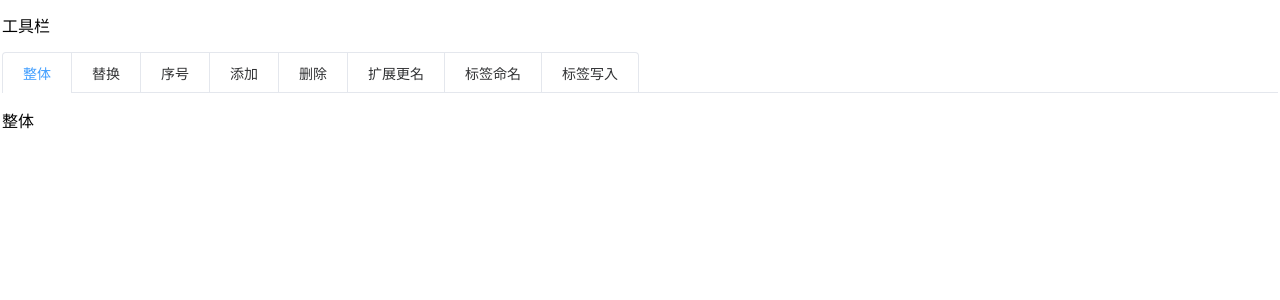
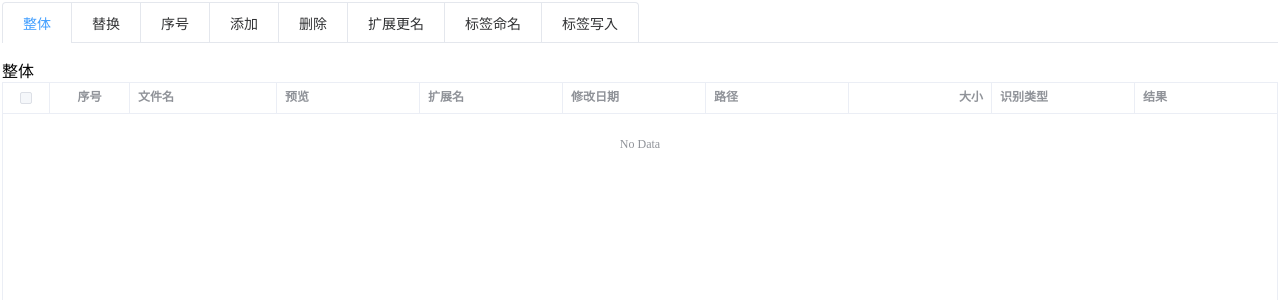
Before and after one commit to hedashuaii/easy-rename, a Vue app: page / in a window 1280 px wide. Shown: the top 300 px of the page. Built offline with nearby package versions, Linux system fonts and the light colour scheme.

Commit message:
feat: 完善拖曳文件到列表区域增加文件的功能

```diff
--- a/package.json
+++ b/package.json
@@ -9,7 +9,10 @@
     "preview": "vite preview"
   },
   "dependencies": {
+    "@element-plus/icons-vue": "^2.0.10",
+    "@types/filesize": "^5.0.0",
     "element-plus": "^2.2.19",
+    "filesize": "^10.0.5",
     "vue": "^3.2.41"
   },
   "devDependencies": {
@@ -19,6 +22,7 @@
     "electron-builder": "^23.0.3",
     "electron-devtools-installer": "^3.2.0",
     "rimraf": "^3.0.2",
+    "sass": "^1.55.0",
     "typescript": "^4.6.4",
     "vite": "^3.2.0",
     "vite-plugin-electron": "^0.4.5",
--- a/src/App.vue
+++ b/src/App.vue
@@ -1,23 +1,21 @@
 <script setup lang="ts">
 import Toolbar from './components/Toolbar.vue'
 import ActionBar from './components/ActionBar.vue'
+import FileList from './components/FileList.vue'
 </script>
 
 <template>
+<div class="easy-rename">
   <Toolbar />
   <ActionBar />
+  <FileList />
+</div>
 </template>
 
 <style scoped>
-.logo {
-  height: 6em;
-  padding: 1.5em;
-  will-change: filter;
-}
-.logo:hover {
-  filter: drop-shadow(0 0 2em #646cffaa);
-}
-.logo.vue:hover {
-  filter: drop-shadow(0 0 2em #42b883aa);
+.easy-rename {
+  height: 100%;
+  display: flex;
+  flex-direction: column;
 }
 </style>
--- /dev/null
+++ b/src/components/FileList.vue
@@ -0,0 +1,105 @@
+<script setup lang="ts">
+import dayjs from "dayjs";
+import { reactive } from "vue";
+import { filesize } from "filesize";
+import { IFileListItem, EFileType } from "../types";
+import { getFileType, getFileChannelPath, getFileExtension } from "../utils";
+
+const tableData = reactive<IFileListItem[]>([]);
+
+const handleDrop = (e: DragEvent) => {
+  console.log(e.dataTransfer?.files);
+  e.preventDefault();
+  e.stopPropagation();
+
+  const files = Array.from(e.dataTransfer?.files ?? []).map((item) => {
+    const { lastModified, name, size, webkitRelativePath, type, path } = item;
+
+    const channelPath = getFileChannelPath(item);
+
+    const extension = getFileExtension(item);
+
+    // TODO: 后期考虑用 node 的 fs.state 来判断是文件还文件夹
+    const fileType = getFileType(item);
+
+    // 组装新数据
+    return {
+      lastModified,
+      name,
+      size,
+      webkitRelativePath,
+      type,
+      path,
+      channelPath,
+      extension,
+      fileType,
+    } as any;
+  });
+
+  files.forEach((item) => tableData.push(item));
+};
+</script>
+
+<template>
+  <div
+    @drop="handleDrop"
+    @dragover="(e) => e.preventDefault()"
+    class="easy-rename-file-list"
+  >
+    <el-table
+      border
+      stripe
+      size="small"
+      :data="tableData"
+      class="easy-rename-file-list-table"
+    >
+      <el-table-column type="selection" align="center" />
+      <el-table-column type="index" label="序号" width="80" align="center" />
+      <el-table-column prop="name" label="文件名" />
+      <el-table-column prop="preview" label="预览" />
+      <el-table-column prop="extension" label="扩展名" />
+      <el-table-column prop="lastModifiedDate" label="修改日期">
+        <template #default="scope">
+          <span>{{
+            dayjs(scope.row.lastModified).format("YYYY-MM-DD HH:mm")
+          }}</span>
+        </template>
+      </el-table-column>
+
+      <el-table-column prop="channelPath" label="路径">
+        <template #default="scope">
+          <span>{{ scope.row.channelPath }}</span>
+        </template>
+      </el-table-column>
+
+      <el-table-column prop="size" label="大小" align="right">
+        <template #default="scope">
+          <span>{{
+            scope.row.fileType === EFileType.FILE
+              ? filesize(scope.row.size, { round: 0 })
+              : ""
+          }}</span>
+        </template>
+      </el-table-column>
+      <el-table-column prop="fileType" label="识别类型" />
+      <el-table-column prop="result" label="结果" />
+    </el-table>
+  </div>
+</template>
+
+<style scoped lang="scss">
+.easy-rename-file-list {
+  flex: 1;
+  overflow: hidden;
+
+  &-table {
+    width: 100%;
+    height: 100%;
+  }
+
+  :deep(.el-table .cell) {
+    word-break: normal;
+    height: 23px;
+  }
+}
+</style>
--- a/src/components/Toolbar.vue
+++ b/src/components/Toolbar.vue
@@ -4,13 +4,10 @@
 
 <template>
   <div class="easy-rename-toolbas">
-    工具栏
   </div>
 </template>
 
 <style scoped>
 .easy-rename-toolbas {
-    height: 50px;
-    line-height: 50px;
 }
 </style>
--- a/src/style.css
+++ b/src/style.css
@@ -3,7 +3,19 @@
   padding: 0;
 }
 
+html {
+  height: 100%;
+}
+
 body {
-    padding: 2px;
-    background-color: #fff;
+  height: 100%;
+  padding: 2px;
+  box-sizing: border-box;
+  background-color: #fff;
+  overflow: hidden;
 }
+
+#app {
+  height: 100%;
+  overflow: hidden;
+}
--- /dev/null
+++ b/src/types/index.ts
@@ -0,0 +1,44 @@
+export enum EFileType {
+  /** 文件 */
+  FILE = '文件',
+  /** 文件夹 */
+  FOLDER = '文件夹'
+}
+
+export interface IFileItem {
+  /** 当前 File 对象所引用文件最后修改时间，自 UNIX 时间起始值（1970 年 1 月 1 日 00:00:00 UTC）以来的毫秒数 */
+  lastModified: number;
+
+  /** 当前 File 对象所引用文件的名字 */
+  name: string;
+
+  /** 文件的大小 */
+  size: number;
+
+  /** 当前 File 相关的 path 或 URL */
+  webkitRelativePath: string;
+
+  /** 文件的 多用途互联网邮件扩展类型（MIME Type） */
+  type: string;
+
+  /** 文件路径 */
+  path: string;
+}
+
+export interface IFileListItem extends IFileItem {
+  /** 预览文件名 */
+  preview?: string;
+
+  /** 修改结果 */
+  result?: string;
+
+  /** 文件扩展名 */
+  extension?: string;
+
+  /** 文件所在路径 */
+  channelPath?: string;
+
+  /** 文件类型 */
+  fileType?: EFileType;
+
+}
--- /dev/null
+++ b/src/utils/index.ts
@@ -0,0 +1,26 @@
+import { statSync } from "fs";
+import { dirname, extname } from "path";
+import { EFileType, IFileListItem } from "./../types/index";
+
+/** 获取文件的类型 */
+export const getFileType = (file: IFileListItem) => {
+  const state = statSync(file.path);
+
+  if (state.isDirectory()) {
+    return EFileType.FOLDER;
+  } else if (state.isFile()) {
+    return EFileType.FILE;
+  }
+
+  return undefined;
+};
+
+/** 获取文件所在的文件夹 */
+export const getFileChannelPath = (file: IFileListItem) => {
+  return dirname(file.path);
+};
+
+/** 获取文件的扩展名 */
+export const getFileExtension = (file: IFileListItem) => {
+  return extname(file.path);
+};
```
Also changed, not shown: 1 other file (tests, documents, lock files or other folders).
